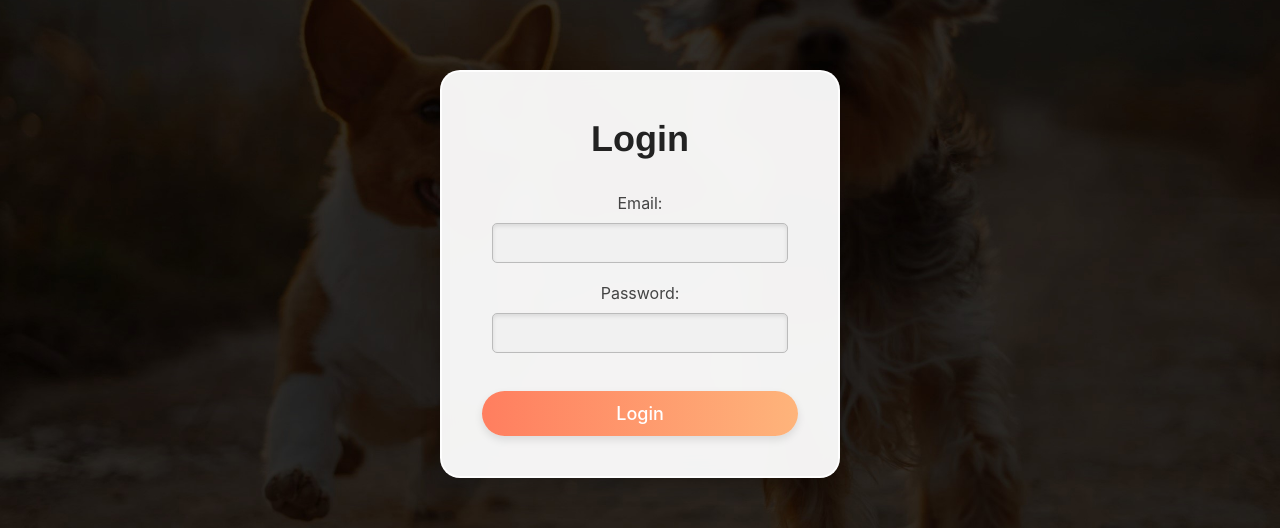
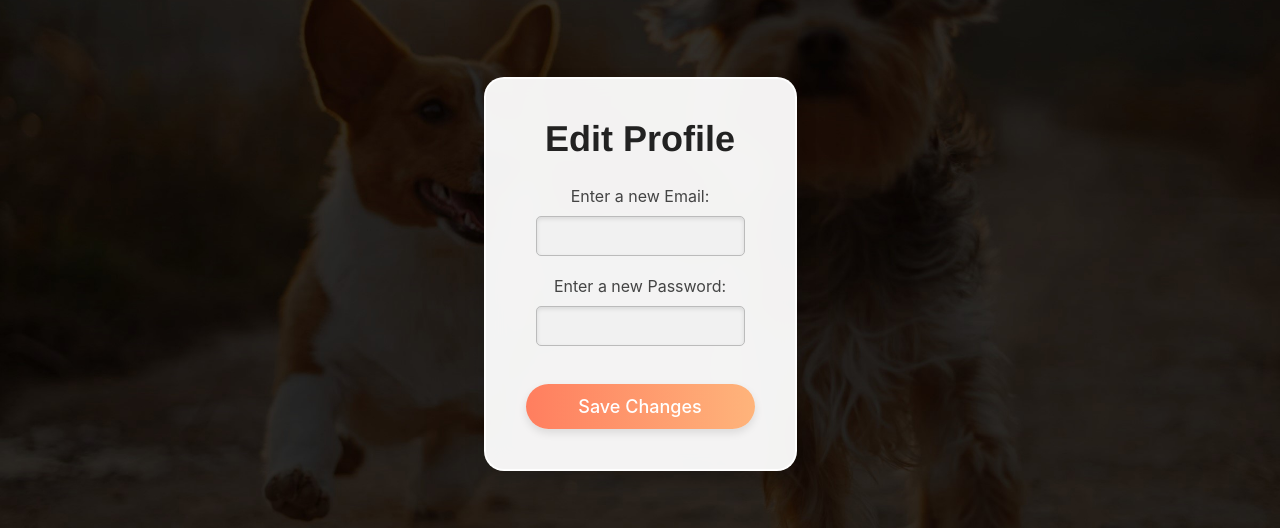
Before and after one commit to gfa-cc-after/Avengers_PET_Clinic, a React (Vite) app in the folder Pet-Clinic-Frontend/: page /profile-edit in a window 1280 px wide. Before the commit this address led to /login. Shown: the part 176-704 px from the top of the page. Built offline with nearby package versions, Linux system fonts and the light colour scheme; no server answers.

Commit message:
in rotes add types and fix error in Navbar with Link to path cannot be type undefined. To fix this I add type path: string in PrivateRouter

```diff
--- a/Pet-Clinic-Frontend/src/main.tsx
+++ b/Pet-Clinic-Frontend/src/main.tsx
@@ -23,7 +23,7 @@ const Root = () => (
 const router = createBrowserRouter([
   {
     element: <Root />,
-    children: routes.map(({ path, requiresAuth, component }) => ({
+    children: routes.map(({ path, requiresAuth, element: component }) => ({
       path,
       element: requiresAuth ? (
         <PrivateRoute>
--- a/Pet-Clinic-Frontend/src/pages/AuthContext.tsx
+++ b/Pet-Clinic-Frontend/src/pages/AuthContext.tsx
@@ -12,7 +12,7 @@ const AuthContext = createContext<AuthContextType | undefined>(undefined);
 
 
 export const AuthProvider = ({ children }: { children: ReactNode }) => {
-  const [isLoggedIn, setIsLoggedIn] = useState(false); // must be change to false after testing of logIn with BackEnd
+  const [isLoggedIn, setIsLoggedIn] = useState(true); // must be change to false after testing of logIn with BackEnd
 
   const login = () => setIsLoggedIn(true);
   const logout = () => setIsLoggedIn(false);
--- a/Pet-Clinic-Frontend/src/pages/PrivateRoute.tsx
+++ b/Pet-Clinic-Frontend/src/pages/PrivateRoute.tsx
@@ -1,10 +1,15 @@
 import { Navigate } from 'react-router-dom';
+import { ReactNode } from 'react';
 import { useAuth } from './AuthContext';
 
-const PrivateRoute = ({ children }: { children: JSX.Element }) => {
+interface PrivateRouteProps {
+  children: ReactNode; // Změna typu na ReactNode
+}
+
+const PrivateRoute = ({ children }: PrivateRouteProps) => {
   const { isLoggedIn } = useAuth();
 
-  return isLoggedIn ? children : <Navigate to="/login" />;
+  return isLoggedIn ? <>{children}</> : <Navigate to="/login" />;
 };
 
 export default PrivateRoute;
--- a/Pet-Clinic-Frontend/src/routes.tsx
+++ b/Pet-Clinic-Frontend/src/routes.tsx
@@ -1,18 +1,20 @@
-/* export const routes = [
-	{ id: 1, text: 'Landing', path: '/',requiresAuth: false },
-	{ id: 2, text: 'Registration', path: '/registration',requiresAuth: false },
-	{ id: 3, text: 'Login', path: '/login',requiresAuth: false },
-	{ id: 4, text: 'Edit Profile', path: '/profile-edit',requiresAuth: true }
-  ]; */
-
 import Landing from './pages/Landing';
 import Registration from './pages/Registration';
 import Login from './pages/Login';
 import ProfileEdit from './pages/ProfileEdit';
+import { RouteObject } from 'react-router-dom'
 
-export const routes = [
-  { id: 1, text: 'Landing', path: '/', requiresAuth: false, component: <Landing /> },
-  { id: 2, text: 'Registration', path: '/registration', requiresAuth: false, component: <Registration /> },
-  { id: 3, text: 'Login', path: '/login', requiresAuth: false, component: <Login /> },
-  { id: 4, text: 'Edit Profile', path: '/profile-edit', requiresAuth: true, component: <ProfileEdit /> }
+
+type PrivateRouter = RouteObject &
+{
+  requiresAuth: boolean,
+  text: string
+  path: string
+}
+
+export const routes: PrivateRouter []= [
+  {  text: 'Landing', path: '/', requiresAuth: false, element: <Landing /> },
+  {  text: 'Registration', path: '/registration', requiresAuth: false, element: <Registration /> },
+  {  text: 'Login', path: '/login', requiresAuth: false, element: <Login /> },
+  {  text: 'Edit Profile', path: '/profile-edit', requiresAuth: true, element: <ProfileEdit /> }
 ];
```
